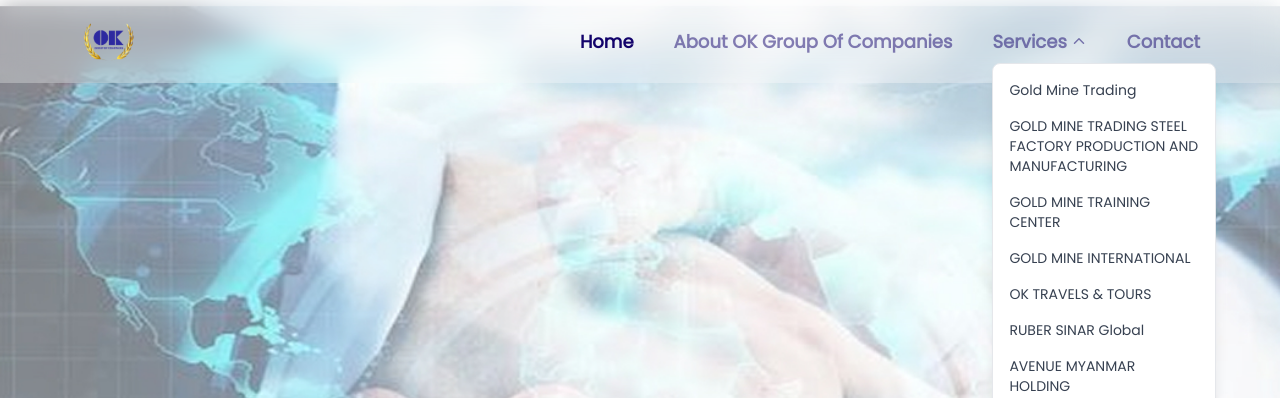
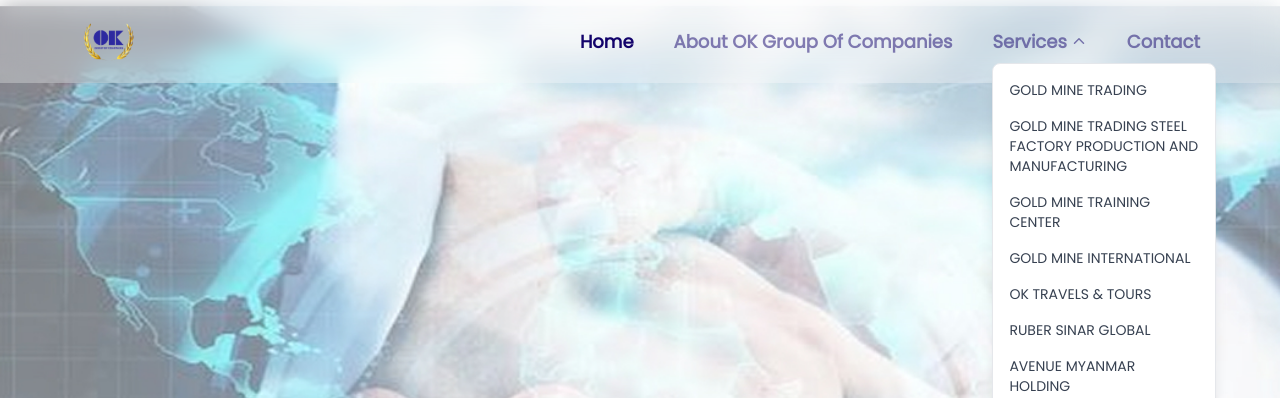
Before and after one commit to OK-GOC/OK-Portfolio, a React (Vite) app: page / in a window 1280 px wide. Both pictures are taken after a click on the button "Services". Shown: the top 398 px of the page. Built offline with nearby package versions, Linux system fonts and the light colour scheme.

Commit message:
feat: fix ok

```diff
--- a/src/components/Home/GroupOfCompany.jsx
+++ b/src/components/Home/GroupOfCompany.jsx
@@ -27,7 +27,7 @@
     image: company1,
     name: (
       <span>
-        Gold Mine International <br /> CO.LTD (Employment Agency)
+        Gold Mine International <br /> CO.,LTD (Employment Agency)
       </span>
     ),
     link: "/service/3",
--- a/src/components/Navbar/Navbar.jsx
+++ b/src/components/Navbar/Navbar.jsx
@@ -115,7 +115,7 @@
                     key={index}
                     to={item.path}
                     onClick={() => setIsDropdownOpen(false)}
-                    className={`block px-4 py-2 text-sm font-medium transition-colors duration-200 hover:bg-gray-100 ${
+                    className={`block px-4 py-2 text-sm font-medium uppercase transition-colors duration-200 hover:bg-gray-100 ${
                       location.pathname === item.path
                         ? "text-primary bg-gray-50 hover:translate-y-[-2px] transition-all duration-300"
                         : "text-gray-700 hover:translate-y-[-2px] transition-all duration-300"
--- a/src/pages/Service.jsx
+++ b/src/pages/Service.jsx
@@ -204,7 +204,7 @@
       logo: logoeight,
       name: (
         <span>
-          168 SUCCESS REAL ESTATE <br /> (Myanmar Co., LTD)
+          168 SUCCESS REAL ESTATE <br /> (Myanmar Co.,LTD)
         </span>
       ),
       image: bannerEight,
```
